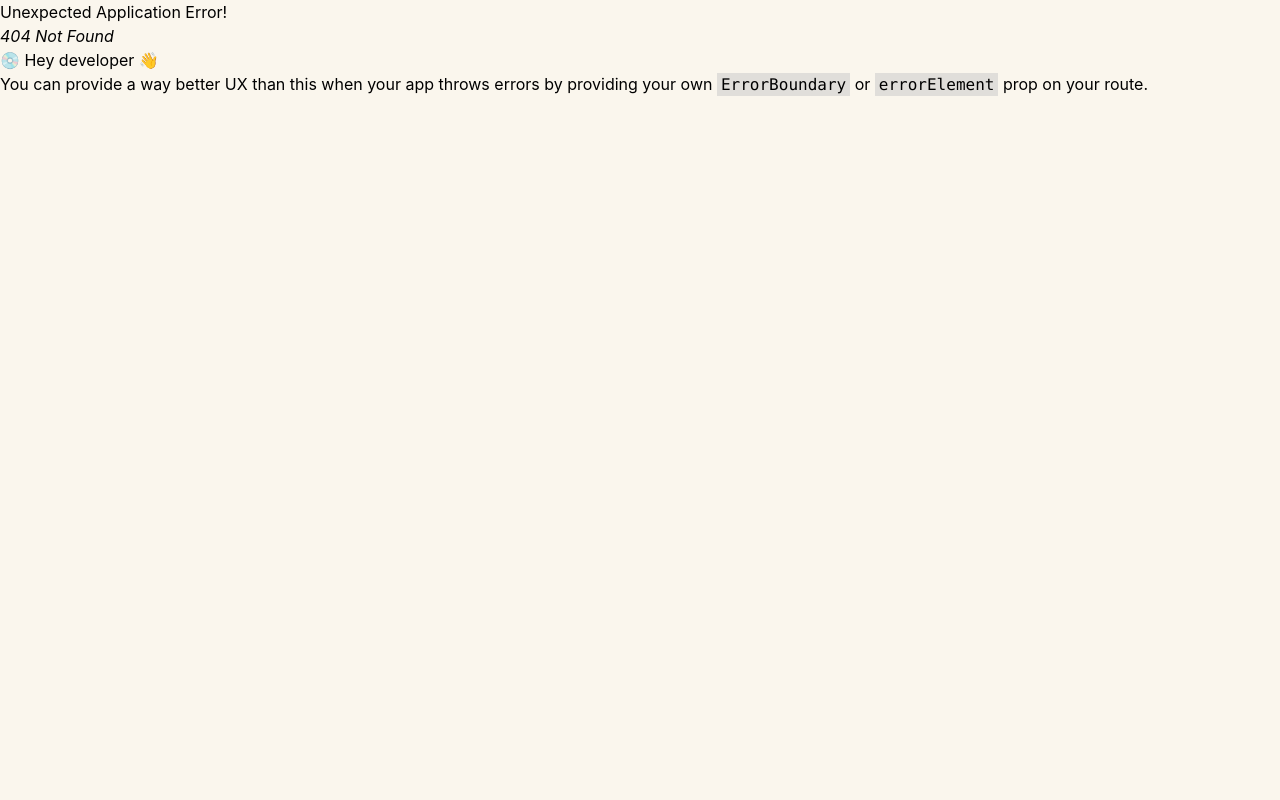
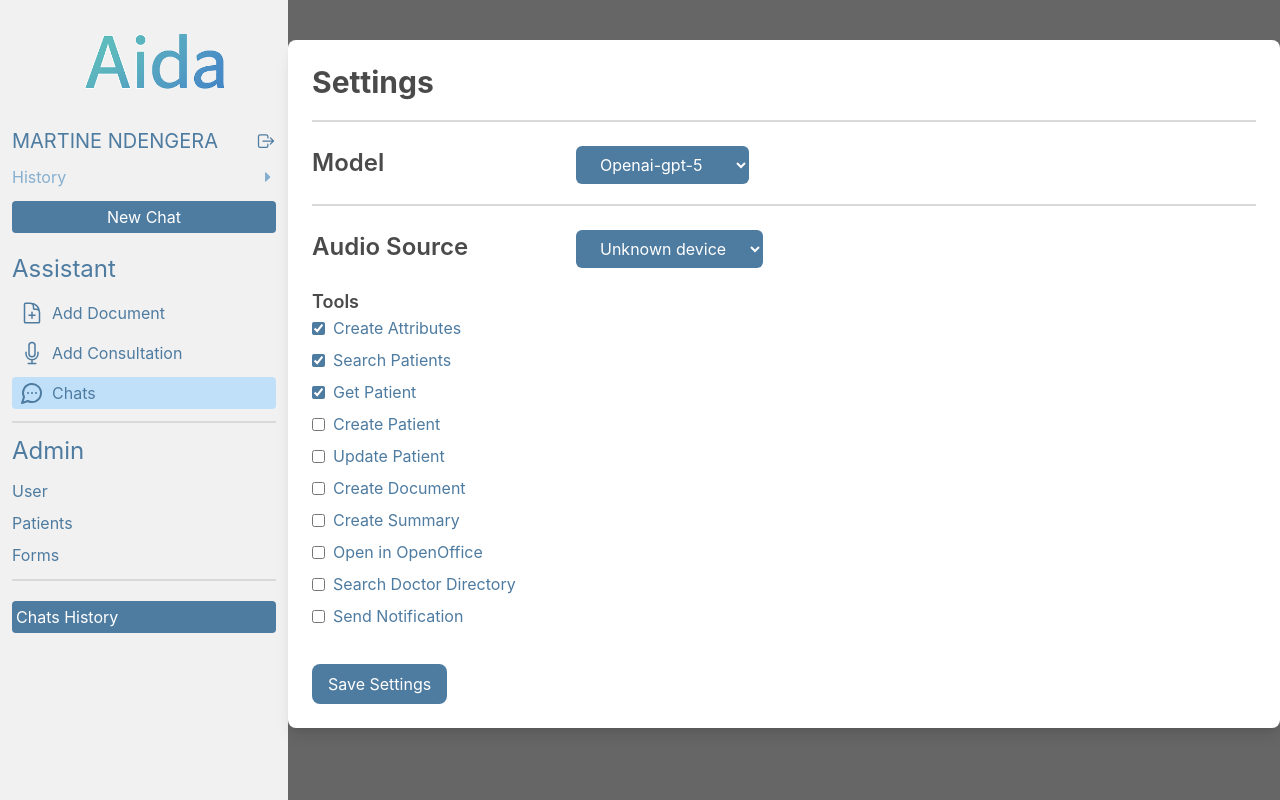
Before and after one commit to Alpha-Bytes-Department/Sixtine_AI, a React (Vite) app: page /dashboard/chat/settings in a window 1280 px wide. Before the commit this address had no page. Built offline with nearby package versions, Linux system fonts and the light colour scheme.

Commit message:
add chat, chatSettings,

```diff
--- a/package.json
+++ b/package.json
@@ -11,6 +11,7 @@
   },
   "dependencies": {
     "@tailwindcss/vite": "^4.1.13",
+    "axios": "^1.12.2",
     "motion": "^12.23.22",
     "react": "^19.1.1",
     "react-dom": "^19.1.1",
--- a/src/index.css
+++ b/src/index.css
@@ -26,6 +26,16 @@ body{
   }
 }
 
+/* Hide the scrollbar while keeping scrolling functionality */
+.custom-scrollbar::-webkit-scrollbar {
+  display: none; /* Hides scrollbar in Webkit browsers (Chrome, Safari) */
+}
+
+.custom-scrollbar {
+  -ms-overflow-style: none; /* Hides scrollbar in Internet Explorer and Edge */
+  scrollbar-width: none; /* Hides scrollbar in Firefox */
+}
+
 .waveform .bars {
   display: flex;
   justify-content: space-between;
--- a/src/pages/Chat/Chat.tsx
+++ b/src/pages/Chat/Chat.tsx
@@ -1,11 +1,120 @@
-import React from 'react';
+import React, { useState } from "react";
+import { IoArrowUpSharp } from "react-icons/io5";
+import { IoOptionsOutline } from "react-icons/io5";
+import { HiOutlineMicrophone } from "react-icons/hi2";
+import ChatSettings from "../ChatSettings/ChatSettings";
 
-const Chat = () => {
-    return (
-        <div>
-            Chat
-        </div>
-    );
+type Message = {
+  id: number;
+  sender: "user" | "bot";
+  content: string;
+  time: string;
 };
 
-export default Chat;
+const Chatbot = () => {
+  const [messages, setMessages] = useState<Message[]>([]);
+  const [input, setInput] = useState<string>("");
+  const [setting, setSetting] = useState(false)
+
+  const handleSendMessage = () => {
+    if (input.trim()) {
+      const newMessage: Message = {
+        id: messages.length + 1,
+        sender: "user",
+        content: input,
+        time: new Date().toLocaleTimeString(),
+      };
+
+      setMessages([...messages, newMessage]);
+      setInput("");
+      setTimeout(() => {
+        const botReply: Message = {
+          id: messages.length + 2,
+          sender: "bot",
+          content: "This is a bot response!",
+          time: new Date().toLocaleTimeString(),
+        };
+        setMessages((prevMessages) => [...prevMessages, botReply]);
+      }, 1000); // Simulate bot response delay
+    }
+  };
+
+  const handleKeyDown = (e: React.KeyboardEvent) => {
+    if (e.key === "Enter" && input.trim()) {
+      e.preventDefault(); // Prevent the default "Enter" key behavior (form submission)
+      handleSendMessage();
+    }
+  };
+
+
+if(setting){
+    return <ChatSettings/>
+}
+
+
+
+
+
+//   chat component
+
+  return (
+    <div className="w-full h-full flex-1">
+      <div className="w-full max-w-4xl flex flex-col  p-4 bg-white  fixed bottom-12 left-4/12 max-h-[95%] ">
+        {/* message section  */}
+        <div className="flex flex-col space-y-4 overflow-y-auto overflow-hidden custom-scrollbar">
+          {messages.map((msg) => (
+            <div
+              key={msg.id}
+              className={`flex ${
+                msg.sender === "user" ? "justify-end" : "justify-start"
+              }`}
+            >
+              <div
+                className={`p-3 rounded-lg max-w-[80%] ${
+                  msg.sender === "user"
+                    ? "bg-[#4e7ba0] text-white rounded-br-none"
+                    : "bg-[#1e3c56] text-white rounded-bl-none"
+                }`}
+              >
+                <p>{msg.content}</p>
+                {/* <p className="text-xs text-right">{msg.time}</p> */}
+              </div>
+            </div>
+          ))}
+        </div>
+        {/* bottom button section  */}
+        <div className="flex items-center mt-5 border border-[#4e7ba0] rounded-xl p-3 ">
+          <button
+            onClick={()=>setSetting(true)}
+            className=" p-2 text-[#4e7ba0] rounded-lg"
+          >
+            <IoOptionsOutline title="setting" className="text-lg cursor-pointer" />
+          </button>
+          <input
+            type="text"
+            value={input}
+            onChange={(e) => setInput(e.target.value)}
+            onKeyDown={handleKeyDown}
+            className="w-full p-3 rounded-lg focus:outline-0"
+            placeholder="Start typing here..."
+          />
+
+          <button
+            onClick={handleSendMessage}
+            className="ml-2 p-2 text-[#4e7ba0]  rounded-xl bg-gray-200 cursor-pointer"
+          >
+            <HiOutlineMicrophone className="text-lg " />
+          </button>
+          <button
+            onClick={handleSendMessage}
+            className="ml-2 p-2 bg-[#4e7ba0] text-white rounded-xl cursor-pointer"
+          >
+            <IoArrowUpSharp />
+          </button>
+        </div>
+      </div>
+    </div>
+  );
+};
+
+export default Chatbot;
--- /dev/null
+++ b/src/pages/ChatSettings/ChatSettings.tsx
@@ -0,0 +1,127 @@
+import { useState } from "react";
+
+// Define the possible tool keys as a type
+type Tools = {
+  createAttributes: boolean;
+  searchPatients: boolean;
+  getPatient: boolean;
+  createPatient: boolean;
+  updatePatient: boolean;
+  createDocument: boolean;
+  createSummary: boolean;
+  openInOpenoffice: boolean;
+  searchDoctorDirectory: boolean;
+  sendNotification: boolean;
+};
+
+const ChatSettings = () => {
+  // Explicitly define the type for the 'tools' state
+  const [model, setModel] = useState("Openai-gpt-5");
+  const [audioSource, setAudioSource] = useState("Unknown device");
+
+  // Explicitly type the tools state
+  const [tools, setTools] = useState<Tools>({
+    createAttributes: true,
+    searchPatients: true,
+    getPatient: true,
+    createPatient: false,
+    updatePatient: false,
+    createDocument: false,
+    createSummary: false,
+    openInOpenoffice: false,
+    searchDoctorDirectory: false,
+    sendNotification: false,
+  });
+
+  // Handle checkbox state changes
+  const handleCheckboxChange = (tool: keyof Tools) => {
+    setTools((prevTools) => ({
+      ...prevTools,
+      [tool]: !prevTools[tool], // Use the key of the tools type
+    }));
+  };
+
+  return (
+    <div className="h-full w-full bg-[#00000099] text-[#4A4A4A] ">
+      <div className="bg-white p-6 rounded-lg shadow-lg max-w-5xl mx-auto flex flex-col justify-center  gap-5 mt-10">
+        <h2 className="text-3xl font-bold ">Settings</h2>
+        {/* break line  */}
+        <p className="border border-[#D9D9D9] "></p>
+        {/* Model Dropdown */}
+        <div className=" flex  items-center  gap-2">
+          <label className="block text-2xl font-semibold w-64">Model</label>
+          <select
+            className="mt-1 block  px-5 py-2 rounded-md bg-[#4e7ba0] border-0 focus:outline-0 text-white "
+            value={model}
+            onChange={(e) => setModel(e.target.value)}
+          >
+            <option value="Openai-gpt-5">Openai-gpt-5</option>
+            <option value="Openai-gpt-4">Openai-gpt-4</option>
+            <option value="Custom-model">Custom-model</option>
+          </select>
+        </div>
+        {/* break line  */}
+        <p className="border border-[#D9D9D9] "></p>
+        {/* Audio Source Dropdown */}
+        <div className=" flex  items-center gap-2">
+          <label className="block text-2xl font-semibold w-64">
+            Audio Source
+          </label>
+          <select
+            className="mt-1 block px-5 py-2 rounded-md bg-[#4e7ba0] border-0 focus:outline-0 text-white"
+            value={audioSource}
+            onChange={(e) => setAudioSource(e.target.value)}
+          >
+            <option value="Unknown device">Unknown device</option>
+            <option value="Device 1">Device 1</option>
+            <option value="Device 2">Device 2</option>
+          </select>
+        </div>
+
+        {/* Tools Section */}
+        <div className="">
+          <h3 className="text-lg font-semibold">Tools</h3>
+          <div className="space-y-2">
+            {[
+              { label: "Create Attributes", key: "createAttributes" },
+              { label: "Search Patients", key: "searchPatients" },
+              { label: "Get Patient", key: "getPatient" },
+              { label: "Create Patient", key: "createPatient" },
+              { label: "Update Patient", key: "updatePatient" },
+              { label: "Create Document", key: "createDocument" },
+              { label: "Create Summary", key: "createSummary" },
+              { label: "Open in OpenOffice", key: "openInOpenoffice" },
+              {
+                label: "Search Doctor Directory",
+                key: "searchDoctorDirectory",
+              },
+              { label: "Send Notification", key: "sendNotification" },
+            ].map(({ label, key }) => (
+              <div key={key} className="flex items-center">
+                <input
+                  type="checkbox"
+                  checked={tools[key as keyof Tools]} // Explicitly cast to the keyof Tools
+                  onChange={() => handleCheckboxChange(key as keyof Tools)} // Handle checkbox change
+                  className="mr-2 accent-[#4e7ba0]"
+                />
+                <label className=" text-[#4e7ba0]">{label}</label>
+              </div>
+            ))}
+          </div>
+        </div>
+
+        {/* Save Button */}
+        <div>
+          <button
+            className="mt-4 px-4 py-2 bg-[#4e7ba0] text-white rounded-lg"
+            onClick={() => alert("Settings saved")}
+          >
+            Save Settings
+          </button>
+        </div>
+      </div>
+    </div>
+  );
+};
+
+export default ChatSettings;
--- a/src/routes/router.tsx
+++ b/src/routes/router.tsx
@@ -9,6 +9,7 @@ import Profile from "../pages/Profile/Profile";
 import EditProfile from "../pages/EditProfile/EditProfile";
 import Setting from "../pages/Setting/Setting";
 import AudioExtraction from "../pages/AudioExtraction/AudioExtraction";
+import ChatSettings from "../pages/ChatSettings/ChatSettings";
 
 export const router = createBrowserRouter([
   {
@@ -51,6 +52,10 @@ export const router = createBrowserRouter([
         path: "chat",
         element: <Chat />,
       },
+      {
+        path: "chat/settings",
+        element: <ChatSettings />,
+      },
     ],
   },
 ]);
```
Also changed, not shown: 1 other file (tests, documents, lock files or other folders).
